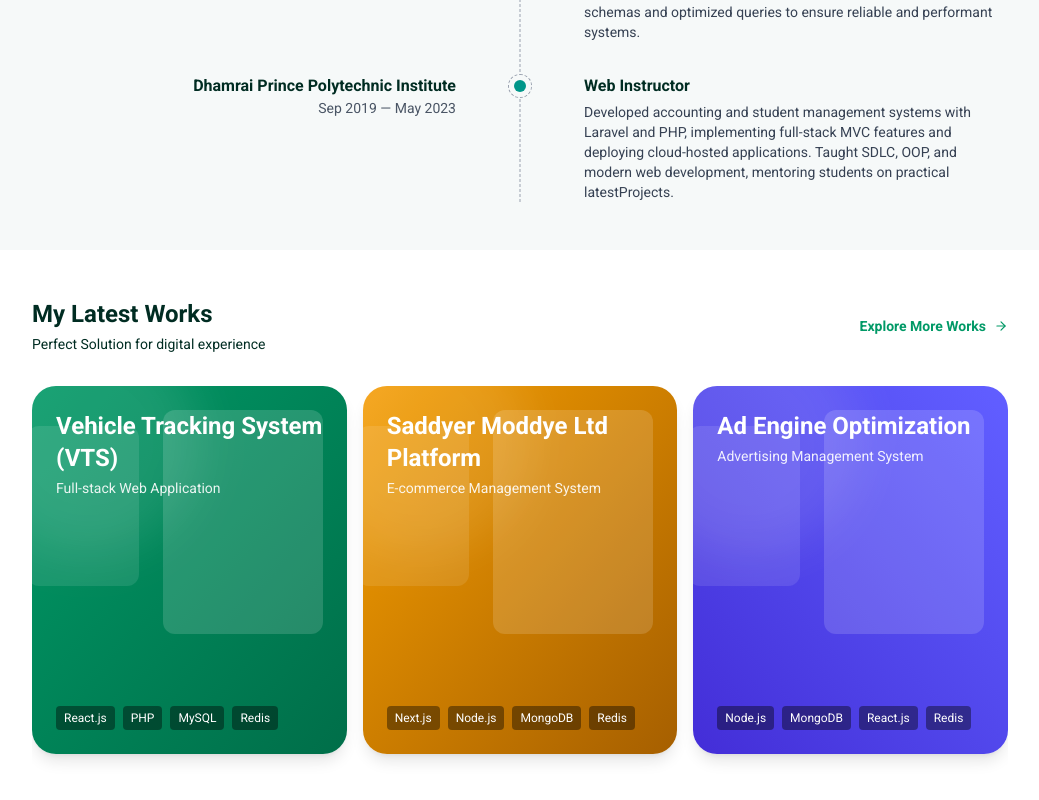
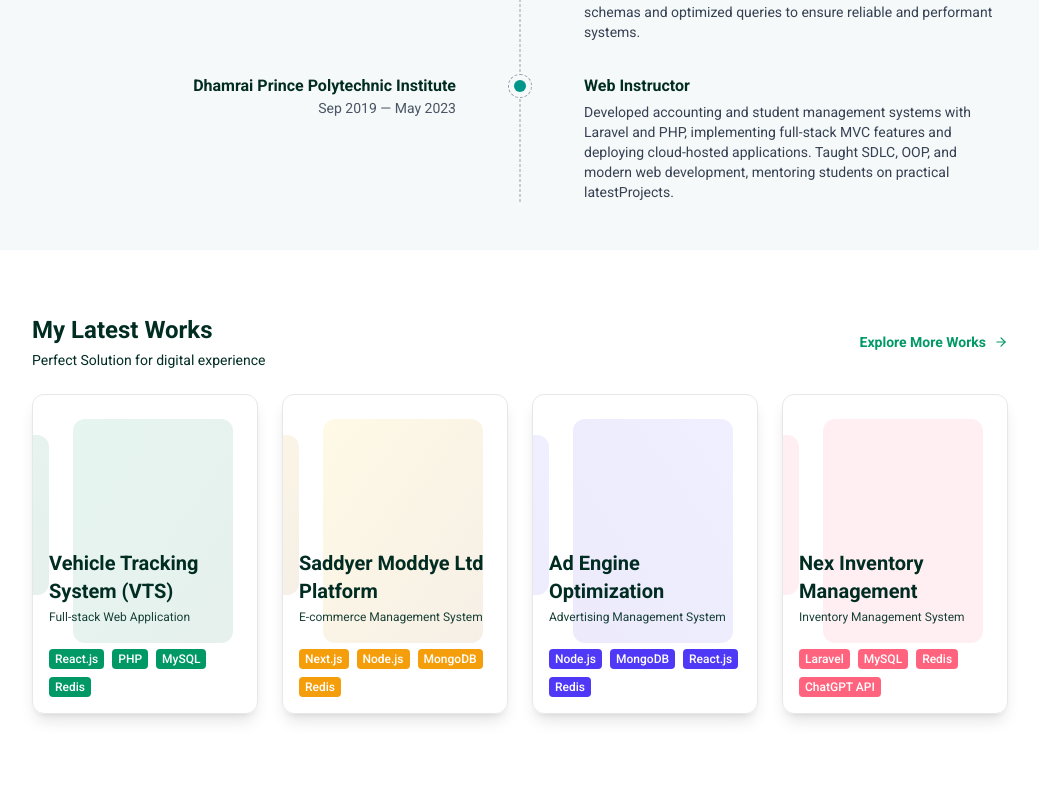
Before and after one commit to joydiucse/portfolio, a React (Vite) app: page / in a window 1280 px wide. Shown: the part 1486-2286 px from the top of the page, without its empty margins (120-1159 px from the left). After the commit the page ends 2264 px from the top, so only its background shows below. Built offline with nearby package versions, Linux system fonts and the light colour scheme.

Commit message:
works component

```diff
--- a/src/components/layouts/navbar/Navbar.jsx
+++ b/src/components/layouts/navbar/Navbar.jsx
@@ -2,7 +2,8 @@ import React, { useEffect, useState } from 'react';
 import {FiMoon, FiSun} from 'react-icons/fi';
 import Container from "../../common/Container.jsx";
 import {profile} from "../../../data/data.jsx";
-import {Image, image} from "../../../utils/Global.jsx";
+import { Image } from "../../../utils/Global.jsx";
+import { image } from "../../../utils/media.js";
 import {AnimatePing} from "../../common/Animate.jsx";
 import {PrimaryButton} from "../../common/Buttons.jsx";
 import {ReactIcon} from "../../common/Icons.jsx";
--- a/src/components/sections/Hero.jsx
+++ b/src/components/sections/Hero.jsx
@@ -1,7 +1,8 @@
 import React from 'react'
 import Container from '../../components/common/Container.jsx'
 import {profile} from "../../data/data.jsx";
-import {image, Image} from "../../utils/Global.jsx";
+import { Image } from "../../utils/Global.jsx";
+import { image } from "../../utils/media.js";
 
 function Hero() {
   const displayName = profile?.shortName || profile?.namePro || profile?.fullName || profile?.name || profile?.firstName || ''
--- a/src/components/sections/LatestWorks.jsx
+++ b/src/components/sections/LatestWorks.jsx
@@ -3,12 +3,11 @@ import Container from '../../components/common/Container.jsx'
 import {latestProjects} from '../../data/data.jsx'
 import {Link} from "react-router-dom";
 import {ReactIcon} from "../common/Icons.jsx";
-import { Swiper, SwiperSlide } from 'swiper/react'
-import 'swiper/css'
+import { Image } from '../../utils/Global.jsx'
 
 function LatestWorks() {
     return (
-        <Container className="py-12" id="works">
+        <Container className="py-16" id="works">
             <div className="fcb">
                 <div className="space-y-1">
                     <h3 className="text-2xl font-bold">My Latest Works</h3>
@@ -20,38 +19,28 @@ function LatestWorks() {
                     </Link>
                 </div>
             </div>
-            <div className="">
-                <Swiper
-                    spaceBetween={16}
-                    breakpoints={{
-                        0: { slidesPerView: 1 },
-                        640: { slidesPerView: 2 },
-                        1024: { slidesPerView: 3 },
-                    }}
-                >
-                    {latestProjects.map((item, index) => (
-                        <SwiperSlide key={index} className={'py-8'}>
-                            <div className={`rounded-3xl p-6 h-[280px] sm:h-[320px] ${item.background} text-white relative overflow-hidden shadow-lg hover:shadow-xl`}>
+            <div className="grid grid-cols-1 sm:grid-cols-2 lg:grid-cols-3 xl:grid-cols-4 gap-6 mt-6">
+                {latestProjects.map((item) => (
+                    <div key={item.title} className={`rounded-xl p-4 h-[280px] sm:h-[320px] border border-gray-200 relative overflow-hidden shadow-lg hover:shadow-xl`}>
                         <div className="absolute inset-0 pointer-events-none">
-                                    <div className="absolute -left-14 -top-14 size-56 rounded-full bg-white/10 blur-xl"></div>
-                                    <div className="absolute right-6 top-6 w-40 h-56 rounded-xl bg-white/15"></div>
-                                    <div className="absolute right-52 top-10 w-28 h-40 rounded-xl bg-white/10"></div>
+                            <div className={`absolute -left-14 -top-14 size-56 rounded-full bg-white/10 blur-xl`}></div>
+                            <div className={`absolute right-6 top-6 w-40 h-56 rounded-xl ${item.background} `}></div>
+                            <div className={`absolute right-52 top-10 w-28 h-40 rounded-xl  ${item.background} `}></div>
                         </div>
-                                <div className="relative z-10 h-full flex flex-col justify-between">
-                                    <div className="">
-                                        <div className="text-2xl font-bold">{item.title}</div>
-                                        <div className="text-sm/5 opacity-90 mt-1">{item.summary}</div>
+                        <div className="relative z-10 h-full flex flex-col justify-end">
+                            <div>
+                                <div className="text-xl font-bold">{item.title}</div>
+                                <div className="text-xs opacity-90 mt-1">{item.summary}</div>
                             </div>
-                                    <div className="mt-6 fc gap-2 text-xs">
+
+                            <div className="mt-6 fc flex-wrap gap-2 text-xs">
                                 {item.stack.slice(0,4).map((s, i) => (
-                                            <span key={i} className="inline-block bg-black/40 rounded px-2 py-1">{s}</span>
+                                    <span key={i} className={`inline-block ${item?.bg || 'bg-primary'} text-white font-medium rounded-sm px-1.5 py-0.5`}>{s}</span>
                                 ))}
                             </div>
                         </div>
                     </div>
-                        </SwiperSlide>
                 ))}
-                </Swiper>
             </div>
 
         </Container>
--- a/src/components/sections/ServicesList.jsx
+++ b/src/components/sections/ServicesList.jsx
@@ -12,10 +12,10 @@ function ServicesList() {
   return (
     <Container className="py-10" id="services">
       <div className="grid sm:grid-cols-3 gap-6">
-        {items.map(({ icon: _Icon, title, count, color }) => (
+        {items.map(({ icon, title, count, color }) => (
           <div key={title} className="flex items-center gap-4 bg-white rounded-2xl ring-1 ring-gray-200 p-5">
             <div className={`size-12 rounded-full grid place-items-center text-white ${color}`}>
-              <_Icon />
+              {React.createElement(icon)}
             </div>
             <div>
               <div className="font-semibold">{title}</div>
--- a/src/data/data.jsx
+++ b/src/data/data.jsx
@@ -109,7 +109,10 @@ export const latestProjects = [
         dates: "Apr 2023 — Present",
         summary: "Full-stack Web Application",
         stack: ["React.js", "PHP", "MySQL", "Redis", "Docker"],
-        background: "bg-gradient-to-br from-primary to-primary-dark",
+        bg: "bg-primary",
+        background: "bg-gradient-to-br from-primary/10 to-primary-dark/10",
+        live: "#",
+        image: "https://placehold.co/160x120/png",
         bullets: [
             "Developed 3 scalable VTS platforms using React.js and PHP with AES-256 encryption, RBAC, and ETL optimization.",
             "Boosted analytics and reporting performance by 35% using Redis caching and database optimization."
@@ -120,7 +123,10 @@ export const latestProjects = [
         dates: "Mar 2024 — Present",
         summary: "E-commerce Management System",
         stack: ["Next.js", "Node.js", "MongoDB", "Redis", "Nuport API"],
-        background: "bg-gradient-to-br from-secondary to-yellow-700",
+        bg: "bg-secondary",
+        background: "bg-gradient-to-br from-yellow-400/10 to-yellow-700/10",
+        live: "#",
+        image: "https://placehold.co/160x120/png",
         bullets: [
             "Built full-stack e-commerce solution with Next.js and Node.js, integrating Nuport API for automated shipping.",
             "Optimized inventory management and order processing using Redis caching and MongoDB query tuning."
@@ -131,29 +137,37 @@ export const latestProjects = [
         dates: "Aug 2023 — Mar 2025",
         summary: "Advertising Management System",
         stack: ["Node.js", "MongoDB", "React.js", "Redis"],
-        background: "bg-gradient-to-bl from-indigo-500 to-indigo-700",
+        bg: "bg-indigo-600",
+        background: "bg-gradient-to-bl from-indigo-500/10 to-indigo-700/10",
+        live: "#",
+        image: "https://placehold.co/160x120/png",
         bullets: [
             "Refactored backend microservices and implemented VAST/VMAP protocols, improving ad delivery speed by 75%.",
             "Optimized MongoDB queries and Redis caching for high-throughput ad serving."
         ]
     },
-    {
+    /*{
         title: "Daily Sun Newspaper Platform",
         dates: "Feb 2023 — Jul 2023",
         summary: "Content Management System",
         stack: ["Next.js", "Laravel", "MySQL", "Python"],
         background: "bg-cyan-400",
+        live: "#",
+        image: "https://placehold.co/160x120/png",
         bullets: [
             "Developed full-stack CMS with Laravel and Next.js, including audio transcoding and automated workflows.",
             "Enhanced performance and scalability using MySQL optimization and caching strategies."
         ]
-    },
+    },*/
     {
         title: "Nex Inventory Management",
         dates: "Sep 2022 — Jan 2023",
         summary: "Inventory Management System",
         stack: ["Laravel", "MySQL", "Redis", "ChatGPT API"],
-        background: "bg-rose-400",
+        bg: "bg-rose-400",
+        background: "bg-rose-400/10",
+        live: "#",
+        image: "https://placehold.co/160x120/png",
         bullets: [
             "Built inventory system with Laravel, integrating ChatGPT API and Redis caching for fast queries.",
             "Optimized MySQL queries and workflows, improving operational efficiency by 40%."
--- a/src/utils/Global.jsx
+++ b/src/utils/Global.jsx
@@ -1,15 +1,11 @@
-export const image = (path = 'placeholder.svg') => {
-    return `/images/${path}`;
-};
-
 export const Image = ({
-    src = image(),
+    src,
     className = '',
-    errorImage = image(),
+    errorImage,
     alt = ''
 }) => {
     const handleError = (e) => {
-        if (e.target.src !== errorImage) {
+        if (errorImage && e.target.src !== errorImage) {
             e.target.src = errorImage;
         }
     };
--- /dev/null
+++ b/src/utils/media.js
@@ -0,0 +1 @@
+export const image = (path = 'placeholder.svg') => `/images/${path}`;
```
Lines whose indentation alone changed are shown as unchanged.
